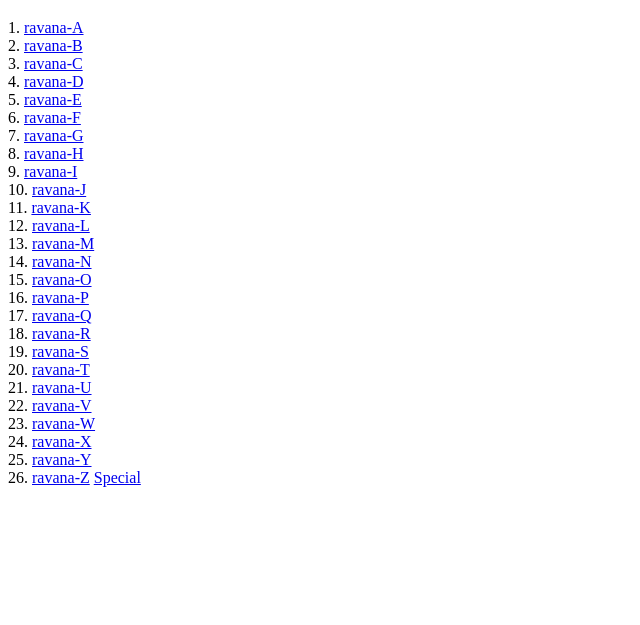
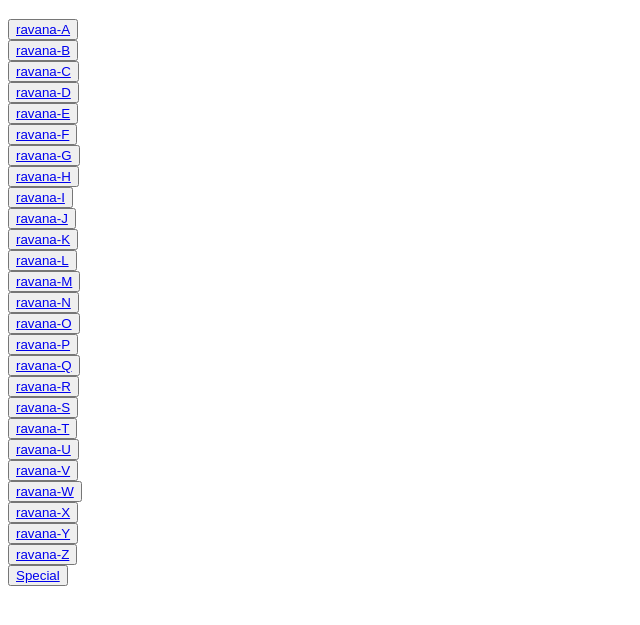
Before and after one commit to ravana69/archivelist, a plain HTML site: page index.html in a window 1280 px wide. Shown: the part 61-686 px from the top of the page, without its empty margins (0-640 px from the left). Drawn offline with Linux system fonts and the light colour scheme.

Commit message:
Update index.html

```diff
--- a/index.html
+++ b/index.html
@@ -7,34 +7,34 @@
 
 <h1>Archive.org</h1>
 
-1. <a href="https://archive.org/upload/?identifier=ravana-A" target="_blank" rel="noopener noreferrer">ravana-A</a></br>
-2. <a href="https://archive.org/upload/?identifier=ravana-B" target="_blank" rel="noopener noreferrer">ravana-B</a></br>
-3. <a href="https://archive.org/upload/?identifier=ravana-C" target="_blank" rel="noopener noreferrer">ravana-C</a></br>
-4. <a href="https://archive.org/upload/?identifier=ravana-D" target="_blank" rel="noopener noreferrer">ravana-D</a></br>
-5. <a href="https://archive.org/upload/?identifier=ravana-E" target="_blank" rel="noopener noreferrer">ravana-E</a></br>
-6. <a href="https://archive.org/upload/?identifier=ravana-F" target="_blank" rel="noopener noreferrer">ravana-F</a></br>
-7. <a href="https://archive.org/upload/?identifier=ravana-G" target="_blank" rel="noopener noreferrer">ravana-G</a></br>
-8. <a href="https://archive.org/upload/?identifier=ravana-H" target="_blank" rel="noopener noreferrer">ravana-H</a></br>
-9. <a href="https://archive.org/upload/?identifier=ravana-I" target="_blank" rel="noopener noreferrer">ravana-I</a></br>
-10. <a href="https://archive.org/upload/?identifier=ravana-J" target="_blank" rel="noopener noreferrer">ravana-J</a></br>
-11. <a href="https://archive.org/upload/?identifier=ravana-K" target="_blank" rel="noopener noreferrer">ravana-K</a></br>
-12. <a href="https://archive.org/upload/?identifier=ravana-L" target="_blank" rel="noopener noreferrer">ravana-L</a></br>
-13. <a href="https://archive.org/upload/?identifier=ravana-M" target="_blank" rel="noopener noreferrer">ravana-M</a></br>
-14. <a href="https://archive.org/upload/?identifier=ravana-N" target="_blank" rel="noopener noreferrer">ravana-N</a></br>
-15. <a href="https://archive.org/upload/?identifier=ravana-O" target="_blank" rel="noopener noreferrer">ravana-O</a></br>
-16. <a href="https://archive.org/upload/?identifier=ravana-P" target="_blank" rel="noopener noreferrer">ravana-P</a></br>
-17. <a href="https://archive.org/upload/?identifier=ravana-Q" target="_blank" rel="noopener noreferrer">ravana-Q</a></br>
-18. <a href="https://archive.org/upload/?identifier=ravana-R" target="_blank" rel="noopener noreferrer">ravana-R</a></br>
-19. <a href="https://archive.org/upload/?identifier=ravana-S" target="_blank" rel="noopener noreferrer">ravana-S</a></br>
-20. <a href="https://archive.org/upload/?identifier=ravana-T" target="_blank" rel="noopener noreferrer">ravana-T</a></br>
-21. <a href="https://archive.org/upload/?identifier=ravana-U" target="_blank" rel="noopener noreferrer">ravana-U</a></br>
-22. <a href="https://archive.org/upload/?identifier=ravana-V" target="_blank" rel="noopener noreferrer">ravana-V</a></br>
-23. <a href="https://archive.org/upload/?identifier=ravana-W" target="_blank" rel="noopener noreferrer">ravana-W</a></br>
-24. <a href="https://archive.org/upload/?identifier=ravana-X" target="_blank" rel="noopener noreferrer">ravana-X</a></br>
-25. <a href="https://archive.org/upload/?identifier=ravana-Y" target="_blank" rel="noopener noreferrer">ravana-Y</a></br>
-26. <a href="https://archive.org/upload/?identifier=ravana-Z" target="_blank" rel="noopener noreferrer">ravana-Z</a>
+<button><a href="https://archive.org/upload/?identifier=ravana-A" target="_blank" rel="noopener noreferrer">ravana-A</a></button><br>
+<button><a href="https://archive.org/upload/?identifier=ravana-B" target="_blank" rel="noopener noreferrer">ravana-B</a></button><br>
+<button><a href="https://archive.org/upload/?identifier=ravana-C" target="_blank" rel="noopener noreferrer">ravana-C</a></button><br>
+<button><a href="https://archive.org/upload/?identifier=ravana-D" target="_blank" rel="noopener noreferrer">ravana-D</a></button><br>
+<button><a href="https://archive.org/upload/?identifier=ravana-E" target="_blank" rel="noopener noreferrer">ravana-E</a></button><br>
+<button><a href="https://archive.org/upload/?identifier=ravana-F" target="_blank" rel="noopener noreferrer">ravana-F</a></button><br>
+<button><a href="https://archive.org/upload/?identifier=ravana-G" target="_blank" rel="noopener noreferrer">ravana-G</a></button><br>
+<button><a href="https://archive.org/upload/?identifier=ravana-H" target="_blank" rel="noopener noreferrer">ravana-H</a></button><br>
+<button><a href="https://archive.org/upload/?identifier=ravana-I" target="_blank" rel="noopener noreferrer">ravana-I</a></button><br>
+<button><a href="https://archive.org/upload/?identifier=ravana-J" target="_blank" rel="noopener noreferrer">ravana-J</a></button><br>
+<button><a href="https://archive.org/upload/?identifier=ravana-K" target="_blank" rel="noopener noreferrer">ravana-K</a></button><br>
+<button><a href="https://archive.org/upload/?identifier=ravana-L" target="_blank" rel="noopener noreferrer">ravana-L</a></button><br>
+<button><a href="https://archive.org/upload/?identifier=ravana-M" target="_blank" rel="noopener noreferrer">ravana-M</a></button><br>
+<button><a href="https://archive.org/upload/?identifier=ravana-N" target="_blank" rel="noopener noreferrer">ravana-N</a></button><br>
+<button><a href="https://archive.org/upload/?identifier=ravana-O" target="_blank" rel="noopener noreferrer">ravana-O</a></button><br>
+<button><a href="https://archive.org/upload/?identifier=ravana-P" target="_blank" rel="noopener noreferrer">ravana-P</a></button><br>
+<button><a href="https://archive.org/upload/?identifier=ravana-Q" target="_blank" rel="noopener noreferrer">ravana-Q</a></button><br>
+<button><a href="https://archive.org/upload/?identifier=ravana-R" target="_blank" rel="noopener noreferrer">ravana-R</a></button><br>
+<button><a href="https://archive.org/upload/?identifier=ravana-S" target="_blank" rel="noopener noreferrer">ravana-S</a></button><br>
+<button><a href="https://archive.org/upload/?identifier=ravana-T" target="_blank" rel="noopener noreferrer">ravana-T</a></button><br>
+<button><a href="https://archive.org/upload/?identifier=ravana-U" target="_blank" rel="noopener noreferrer">ravana-U</a></button><br>
+<button><a href="https://archive.org/upload/?identifier=ravana-V" target="_blank" rel="noopener noreferrer">ravana-V</a></button><br>
+<button><a href="https://archive.org/upload/?identifier=ravana-W" target="_blank" rel="noopener noreferrer">ravana-W</a></button><br>
+<button><a href="https://archive.org/upload/?identifier=ravana-X" target="_blank" rel="noopener noreferrer">ravana-X</a></button><br>
+<button><a href="https://archive.org/upload/?identifier=ravana-Y" target="_blank" rel="noopener noreferrer">ravana-Y</a></button><br>
+<button><a href="https://archive.org/upload/?identifier=ravana-Z" target="_blank" rel="noopener noreferrer">ravana-Z</a></button><br>
 
-<a href="https://archive.org/edit.php?edit-files=1&identifier=ravana-A" target="_blank" rel="noopener noreferrer">Special</a>
+<button><a href="https://archive.org/edit.php?edit-files=1&identifier=ravana-A" target="_blank" rel="noopener noreferrer">Special</a></button>
 
 </body>
 </html>
```
